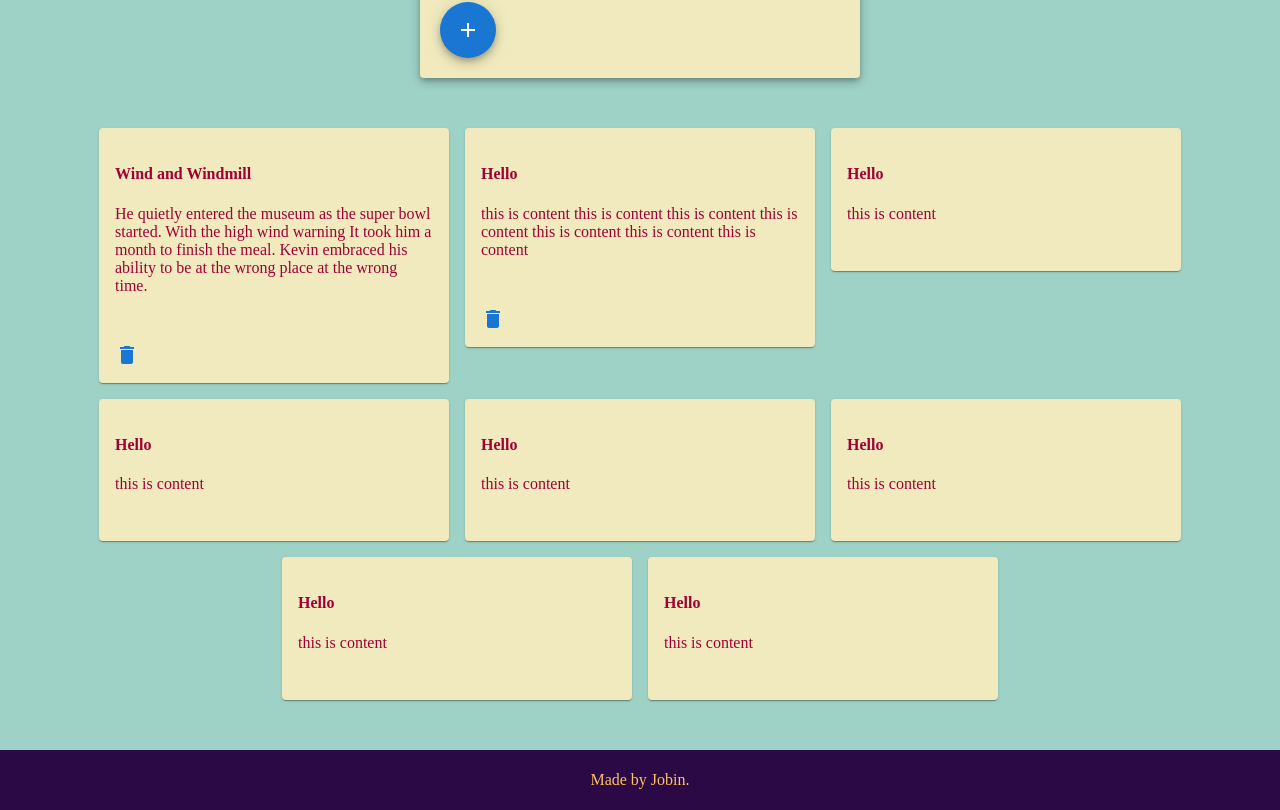
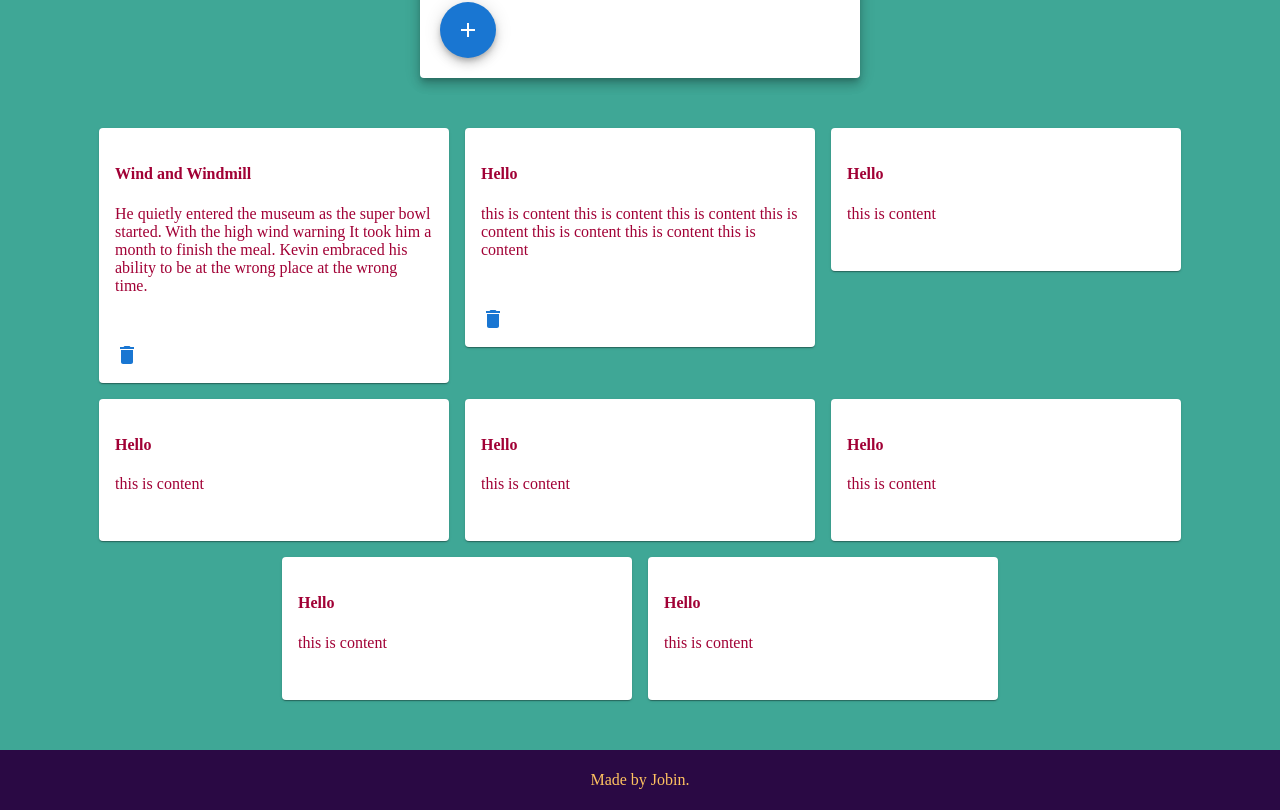
Before and after one commit to jobin365/Keeper, a React (Create React App) app in the folder client/: page / in a window 1280 px wide. Shown: the part 376-1186 px from the top of the page. Built offline with nearby package versions, Linux system fonts and the light colour scheme; the HTML template or start-up script is replaced by a standard one; a web font is replaced by a local one.

Commit message:
update theme

```diff
--- a/client/src/components/CreateNote.js
+++ b/client/src/components/CreateNote.js
@@ -9,9 +9,8 @@ export default function CreateNote() {
   return (
     <div className="noteContainer">
       <Paper
-        elevation={5}
+        elevation={7}
         className="note"
-        style={{ backgroundColor: "#F0EABE" }}
       >
       <div className="fieldContainer">
       <TextField className="field" label="Title" variant="standard" />
--- a/client/src/components/Notes.js
+++ b/client/src/components/Notes.js
@@ -8,10 +8,20 @@ import DeleteIcon from "@mui/icons-material/Delete";
 import IconButton from "@mui/material/IconButton";
 
 export default function Notes() {
+  const notes=[
+    {
+      title:"What is Lorem Ipsum?",
+      note:"Lorem Ipsum is simply dummy text of the printing and typesetting industry. Lorem Ipsum has been the industry's standard dummy text ever since the 1500s, when an unknown printer took a galley of type and scrambled it to make a type specimen book."
+    },
+    {
+      title:"Where does it come from?",
+      note:"Contrary to popular belief, Lorem Ipsum is not simply random text. It has roots in a piece of classical Latin literature from 45 BC, making it over 2000 years old. Richard McClintock, a Latin professor at Hampden-Sydney College in Virginia, looked up one of the more obscure Latin words, consectetur, from a Lorem Ipsum passage, and going through the cites of the word in classical literature, discovered the undoubtable source."
+    }
+  ];
   return (
     <Grid className="grid" container spacing={2} justifyContent="center">
       <Grid item>
-        <Card sx={{ width: 350 }} style={{ backgroundColor: "#F0EABE" }}>
+        <Card sx={{ width: 350 }}>
           <CardContent className="cardNote">
             <h4>Wind and Windmill</h4>
             <p>
@@ -28,7 +38,7 @@ export default function Notes() {
         </Card>
       </Grid>
       <Grid item>
-        <Card sx={{ width: 350 }} style={{ backgroundColor: "#F0EABE" }}>
+        <Card sx={{ width: 350 }}>
           <CardContent className="cardNote">
             <h4>Hello</h4>
             <p>
@@ -44,7 +54,7 @@ export default function Notes() {
         </Card>
       </Grid>
       <Grid item>
-        <Card sx={{ width: 350 }} style={{ backgroundColor: "#F0EABE" }}>
+        <Card sx={{ width: 350 }}>
           <CardContent className="cardNote">
             <h4>Hello</h4>
             <p>this is content</p>
@@ -53,7 +63,7 @@ export default function Notes() {
         </Card>
       </Grid>
       <Grid item>
-        <Card sx={{ width: 350 }} style={{ backgroundColor: "#F0EABE" }}>
+        <Card sx={{ width: 350 }}>
           <CardContent className="cardNote">
             <h4>Hello</h4>
             <p>this is content</p>
@@ -62,7 +72,7 @@ export default function Notes() {
         </Card>
       </Grid>
       <Grid item>
-        <Card sx={{ width: 350 }} style={{ backgroundColor: "#F0EABE" }}>
+        <Card sx={{ width: 350 }}>
           <CardContent className="cardNote">
             <h4>Hello</h4>
             <p>this is content</p>
@@ -71,7 +81,7 @@ export default function Notes() {
         </Card>
       </Grid>
       <Grid item>
-        <Card sx={{ width: 350 }} style={{ backgroundColor: "#F0EABE" }}>
+        <Card sx={{ width: 350 }}>
           <CardContent className="cardNote">
             <h4>Hello</h4>
             <p>this is content</p>
@@ -80,7 +90,7 @@ export default function Notes() {
         </Card>
       </Grid>
       <Grid item>
-        <Card sx={{ width: 350 }} style={{ backgroundColor: "#F0EABE" }}>
+        <Card sx={{ width: 350 }}>
           <CardContent className="cardNote">
             <h4>Hello</h4>
             <p>this is content</p>
@@ -89,7 +99,7 @@ export default function Notes() {
         </Card>
       </Grid>
       <Grid item>
-        <Card sx={{ width: 350 }} style={{ backgroundColor: "#F0EABE" }}>
+        <Card sx={{ width: 350 }}>
           <CardContent className="cardNote">
             <h4>Hello</h4>
             <p>this is content</p>
--- a/client/src/index.css
+++ b/client/src/index.css
@@ -2,5 +2,5 @@
 body{
     margin: 0px;
     font-family: "McLaren", cursive;
-    background-color: #9ED2C6;
+    background-color: #3FA796;
 }
```
